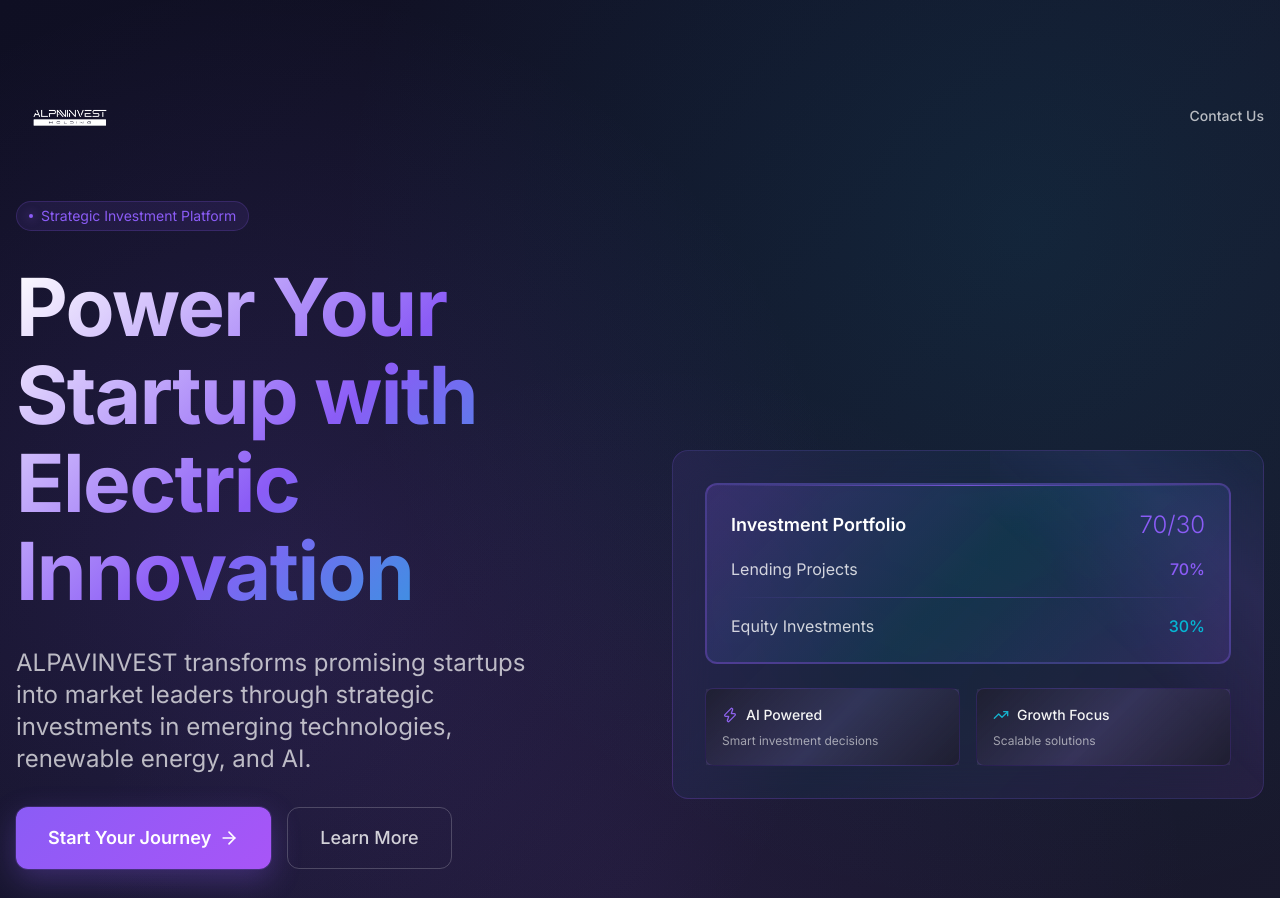
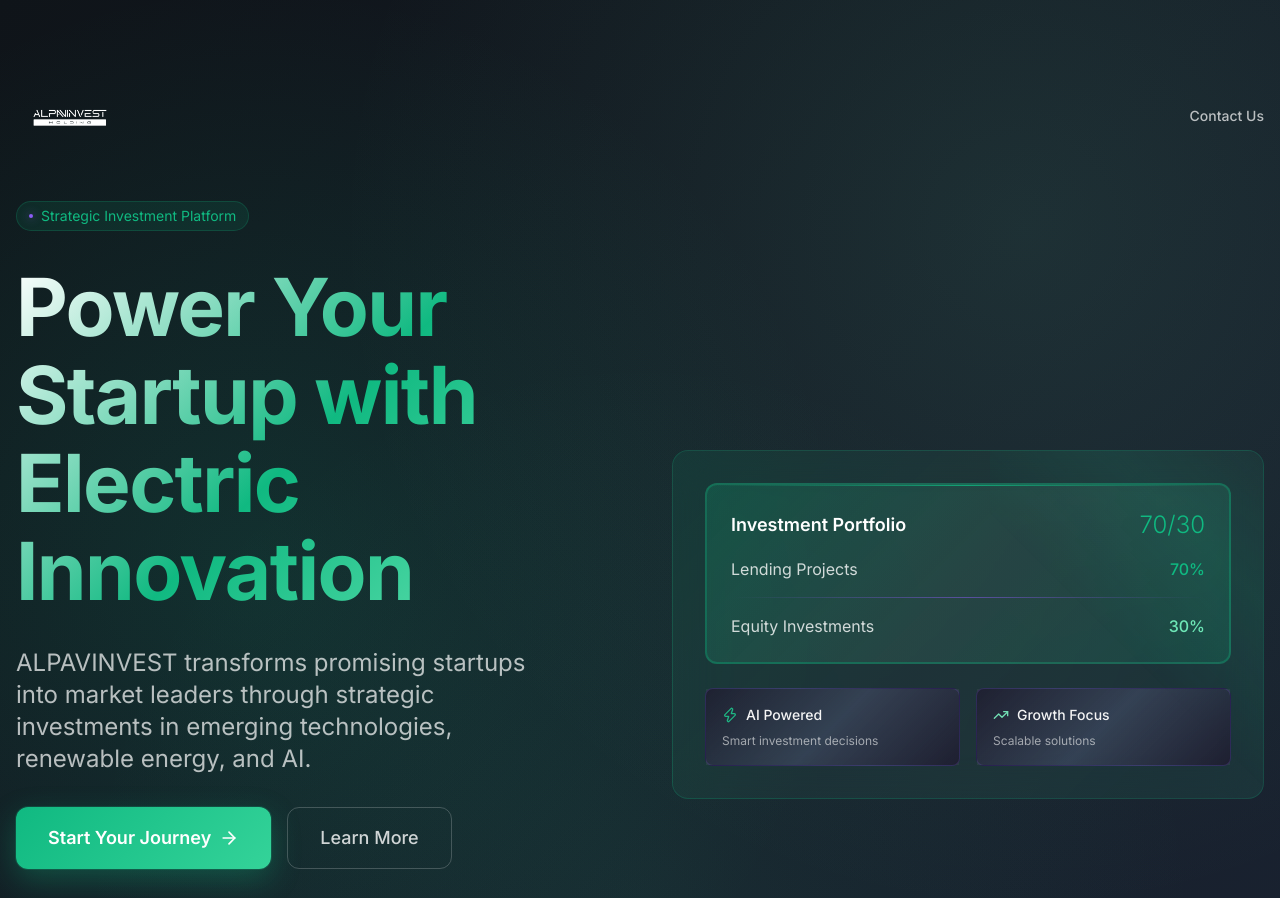
Before and after one commit to ValerioNeriGit/sito-alpavi, a plain HTML site: page index.html in a window 1280 px wide. Shown: the top 898 px of the page. Drawn offline with nearby package versions, Linux system fonts and the light colour scheme; grey boxes are pictures that could not be loaded.

Commit message:
greening

```diff
--- a/index.html
+++ b/index.html
@@ -10,11 +10,11 @@
             theme: {
                 extend: {
                     colors: {
-                        'electric': '#8B5CF6',
-                        'electric-bright': '#A855F7',
-                        'electric-cyan': '#06B6D4',
-                        'dark': '#0F0F23',
-                        'dark-light': '#1A1A2E',
+                        'electric': '#10B981',
+                        'electric-bright': '#34D399',
+                        'electric-cyan': '#6EE7B7',
+                        'dark': '#0F1419',
+                        'dark-light': '#1A2332',
                     }
                 }
             }
@@ -32,17 +32,17 @@
 
         body {
             font-family: 'Inter', system-ui, sans-serif;
-            background: linear-gradient(135deg, #0F0F23 0%, #1A1A2E 50%, #0F0F23 100%);
+            background: linear-gradient(135deg, #0F1419 0%, #1A2332 50%, #0F1419 100%);
             min-height: 100vh;
         }
 
         /* MODERN GRADIENT BACKGROUND */
         .hero-gradient {
             background:
-                radial-gradient(circle at 20% 50%, rgba(139, 92, 246, 0.15) 0%, transparent 50%),
-                radial-gradient(circle at 80% 20%, rgba(6, 182, 212, 0.1) 0%, transparent 50%),
-                radial-gradient(circle at 50% 80%, rgba(168, 85, 247, 0.08) 0%, transparent 50%),
-                linear-gradient(135deg, #0F0F23 0%, #1A1A2E 100%);
+                radial-gradient(circle at 20% 50%, rgba(16, 185, 129, 0.15) 0%, transparent 50%),
+                radial-gradient(circle at 80% 20%, rgba(110, 231, 183, 0.1) 0%, transparent 50%),
+                radial-gradient(circle at 50% 80%, rgba(52, 211, 153, 0.08) 0%, transparent 50%),
+                linear-gradient(135deg, #0F1419 0%, #1A2332 100%);
         }
 
         /* MODERN TYPOGRAPHY */
@@ -50,7 +50,7 @@
             font-weight: 700;
             line-height: 1.1;
             letter-spacing: -0.02em;
-            background: linear-gradient(135deg, #ffffff 0%, #8B5CF6 50%, #06B6D4 100%);
+            background: linear-gradient(135deg, #ffffff 0%, #10B981 50%, #6EE7B7 100%);
             -webkit-background-clip: text;
             -webkit-text-fill-color: transparent;
             background-clip: text;
@@ -64,27 +64,27 @@
 
         /* PREMIUM BUTTON */
         .modern-button {
-            background: linear-gradient(135deg, #8B5CF6 0%, #A855F7 100%);
+            background: linear-gradient(135deg, #10B981 0%, #34D399 100%);
             box-shadow:
-                0 10px 30px rgba(139, 92, 246, 0.3),
-                0 0 0 1px rgba(139, 92, 246, 0.2);
+                0 10px 30px rgba(16, 185, 129, 0.3),
+                0 0 0 1px rgba(16, 185, 129, 0.2);
             transition: all 0.3s cubic-bezier(0.4, 0, 0.2, 1);
         }
 
         .modern-button:active {
             transform: translateY(1px);
             box-shadow:
-                0 5px 15px rgba(139, 92, 246, 0.4),
-                0 0 0 1px rgba(139, 92, 246, 0.3);
+                0 5px 15px rgba(16, 185, 129, 0.4),
+                0 0 0 1px rgba(16, 185, 129, 0.3);
         }
 
         /* MOCKUP CONTAINER */
         .mockup-container {
             background: linear-gradient(135deg,
-                rgba(139, 92, 246, 0.1) 0%,
-                rgba(6, 182, 212, 0.05) 50%,
-                rgba(168, 85, 247, 0.1) 100%);
-            border: 1px solid rgba(139, 92, 246, 0.2);
+                rgba(16, 185, 129, 0.1) 0%,
+                rgba(110, 231, 183, 0.05) 50%,
+                rgba(52, 211, 153, 0.1) 100%);
+            border: 1px solid rgba(16, 185, 129, 0.2);
             backdrop-filter: blur(20px);
             position: relative;
             overflow: hidden;
@@ -96,7 +96,7 @@
             inset: 0;
             background: linear-gradient(45deg,
                 transparent 30%,
-                rgba(139, 92, 246, 0.1) 50%,
+                rgba(16, 185, 129, 0.1) 50%,
                 transparent 70%);
             animation: shimmer 3s ease-in-out infinite;
         }
@@ -109,27 +109,27 @@
         /* FEATURE CARDS */
         .feature-card {
             background: linear-gradient(135deg,
-                rgba(26, 26, 46, 0.8) 0%,
-                rgba(139, 92, 246, 0.05) 50%,
-                rgba(26, 26, 46, 0.9) 100%);
+                rgba(26, 35, 50, 0.8) 0%,
+                rgba(16, 185, 129, 0.05) 50%,
+                rgba(26, 35, 50, 0.9) 100%);
             border: 1px solid rgba(255, 255, 255, 0.1);
             backdrop-filter: blur(15px);
             transition: all 0.4s cubic-bezier(0.4, 0, 0.2, 1);
         }
 
         .feature-card:hover {
-            border-color: rgba(139, 92, 246, 0.3);
+            border-color: rgba(16, 185, 129, 0.3);
             transform: translateY(-4px);
-            box-shadow: 0 20px 60px rgba(139, 92, 246, 0.15);
+            box-shadow: 0 20px 60px rgba(16, 185, 129, 0.15);
         }
 
         /* PORTFOLIO VISUAL */
         .portfolio-visual {
             background: linear-gradient(135deg,
-                rgba(139, 92, 246, 0.2) 0%,
-                rgba(6, 182, 212, 0.1) 50%,
-                rgba(139, 92, 246, 0.15) 100%);
-            border: 2px solid rgba(139, 92, 246, 0.3);
+                rgba(16, 185, 129, 0.2) 0%,
+                rgba(110, 231, 183, 0.1) 50%,
+                rgba(16, 185, 129, 0.15) 100%);
+            border: 2px solid rgba(16, 185, 129, 0.3);
             position: relative;
             overflow: hidden;
         }
@@ -143,7 +143,7 @@
             height: 1px;
             background: linear-gradient(90deg,
                 transparent 0%,
-                rgba(139, 92, 246, 0.8) 50%,
+                rgba(16, 185, 129, 0.8) 50%,
                 transparent 100%);
         }
 
```
